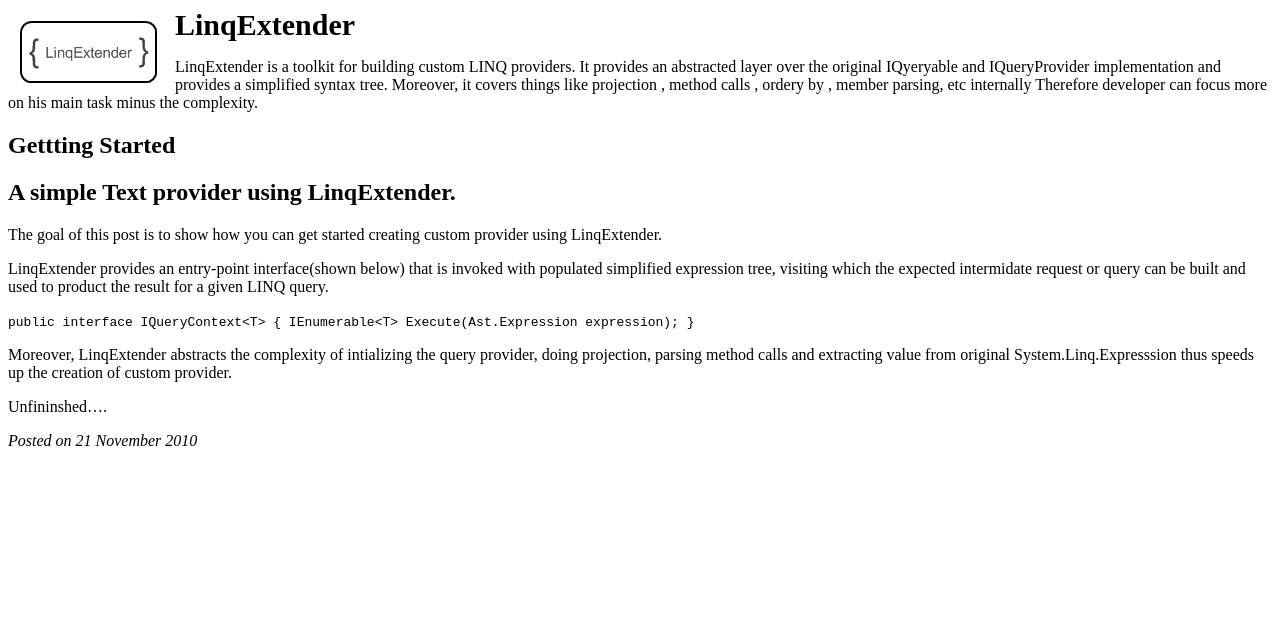
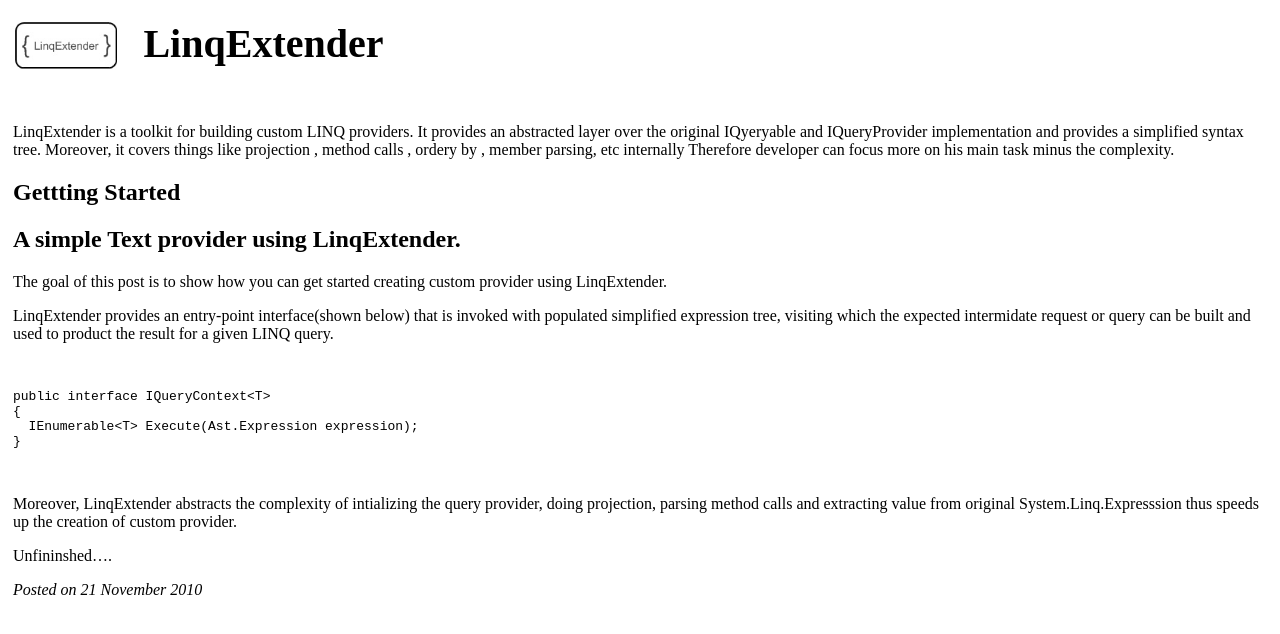
Before and after one commit to mehfuzh/LinqExtender, a Jekyll site: the page built from index.html, in a window 1280 px wide. Shown: the top 634 px of the page. Built offline with Jekyll 4.4.1, drawn with Linux system fonts in a browser that asks for light colours.

Commit message:
updating css layout.

```diff
--- a/_layouts/default.html
+++ b/_layouts/default.html
@@ -7,16 +7,17 @@
 </head>
 
  <body>
+
   <header>
 
-		<img src="images/linqExtender.jpg" alt="LinqExtender">
-    <h1> {{ page.title }} </h1>
+	<img src="images/linqExtender.jpg" alt="LinqExtender">
+	<h1> {{ page.title }} </h1>
 
 	</header>
 
+  <section>
   <p>{{content}} </p>
 
-  <section>
   {% for post in site.posts limit:5 %}
 
   <h2>{{ post.title }}</h2>
--- a/_posts/2010-11-21-getting-started.markdown
+++ b/_posts/2010-11-21-getting-started.markdown
@@ -10,6 +10,7 @@
 
 LinqExtender provides an entry-point interface(shown below) that is invoked with populated simplified expression tree, visiting which the expected intermidate request or query can be built and used to product the result for a given LINQ query.
 
+<pre>
 
 <code>
 public interface IQueryContext&lt;T&gt;
@@ -18,6 +19,8 @@
 }
 </code>
 
+</pre>
+
 Moreover, LinqExtender abstracts the complexity of intializing the query provider, doing projection, parsing method calls and extracting  value from original System.Linq.Expresssion thus speeds up the creation of custom provider.
 
 
--- a/style.css
+++ b/style.css
@@ -1,25 +1,33 @@
-header h1
+header > h1
 {
-	font-size : 30px;
+	font-size : 40px;
 	display:inline;
 }
 
-header img
+header > img
 {
 	float:left;
 	border : 0px;
-	padding-top:10px;
-	margin-right:10px;
-	margin-left:5px;
+	margin-left:2px;
+	margin-right : 20px;
+	height : 50px;
 }
 
 
-header, footer, em
+header
+{
+	display:block;
+	margin-top : 20px;
+}
+
+footer, em
 {
   display:block;
 }
 
 section
 {
-  display:block;
+	padding-top : 40px;
+	margin-left:5px;
+	display:block;
 }
```
